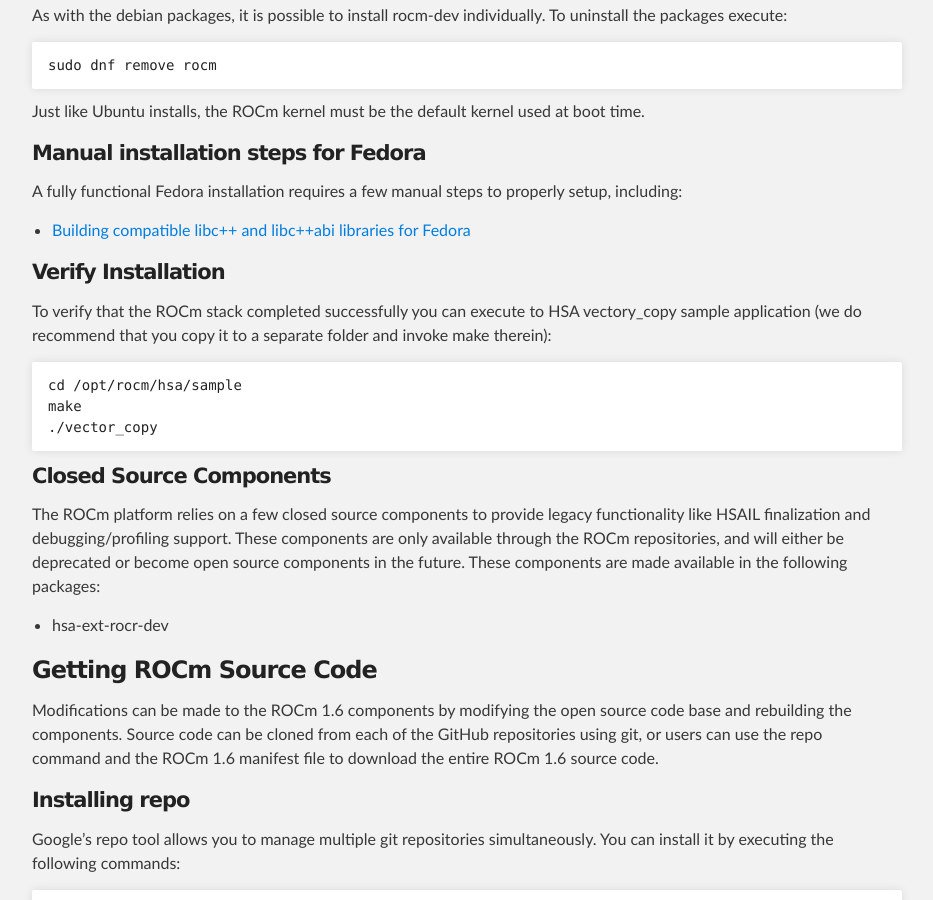
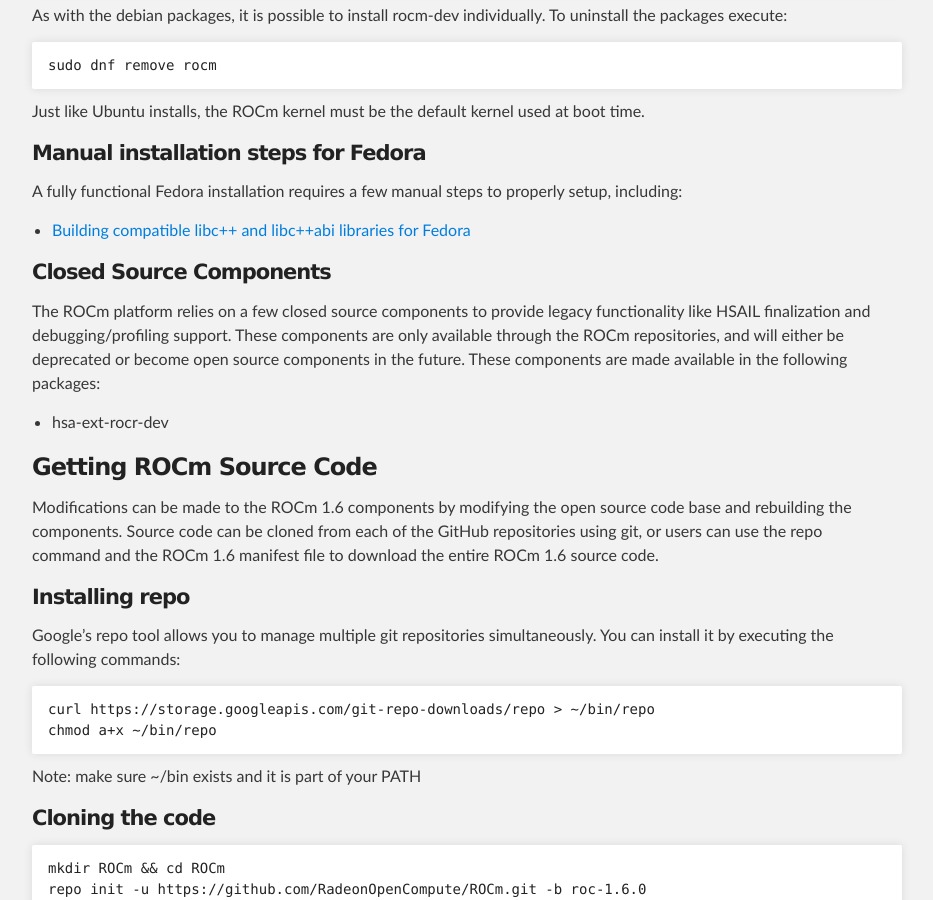
Before and after one commit to ROCm/ROCm.github.io, a Jekyll site: the page built from install.md, in a window 1280 px wide and 900 px high, scrolled down 6690 px. Shown: the whole window, without its empty margins (183-1116 px from the left). Built offline with Jekyll 4.4.1, drawn with Linux system fonts in a browser that asks for light colours.

Commit message:
Update install.md

````diff
--- a/install.md
+++ b/install.md
@@ -330,17 +330,7 @@
 setup, including:
  * [Building compatible libc++ and libc++abi libraries for Fedora](https://github.com/RadeonOpenCompute/hcc/wiki#fedora)
 
-#### Verify Installation
 
-To verify that the ROCm stack completed successfully you can execute to HSA
-vectory\_copy sample application (we do recommend that you copy it to a
-separate folder and invoke make therein):
-
-```shell
-cd /opt/rocm/hsa/sample
-make
-./vector_copy
-```
 
 #### Closed Source Components
 The ROCm platform relies on a few closed source components to provide legacy
````
